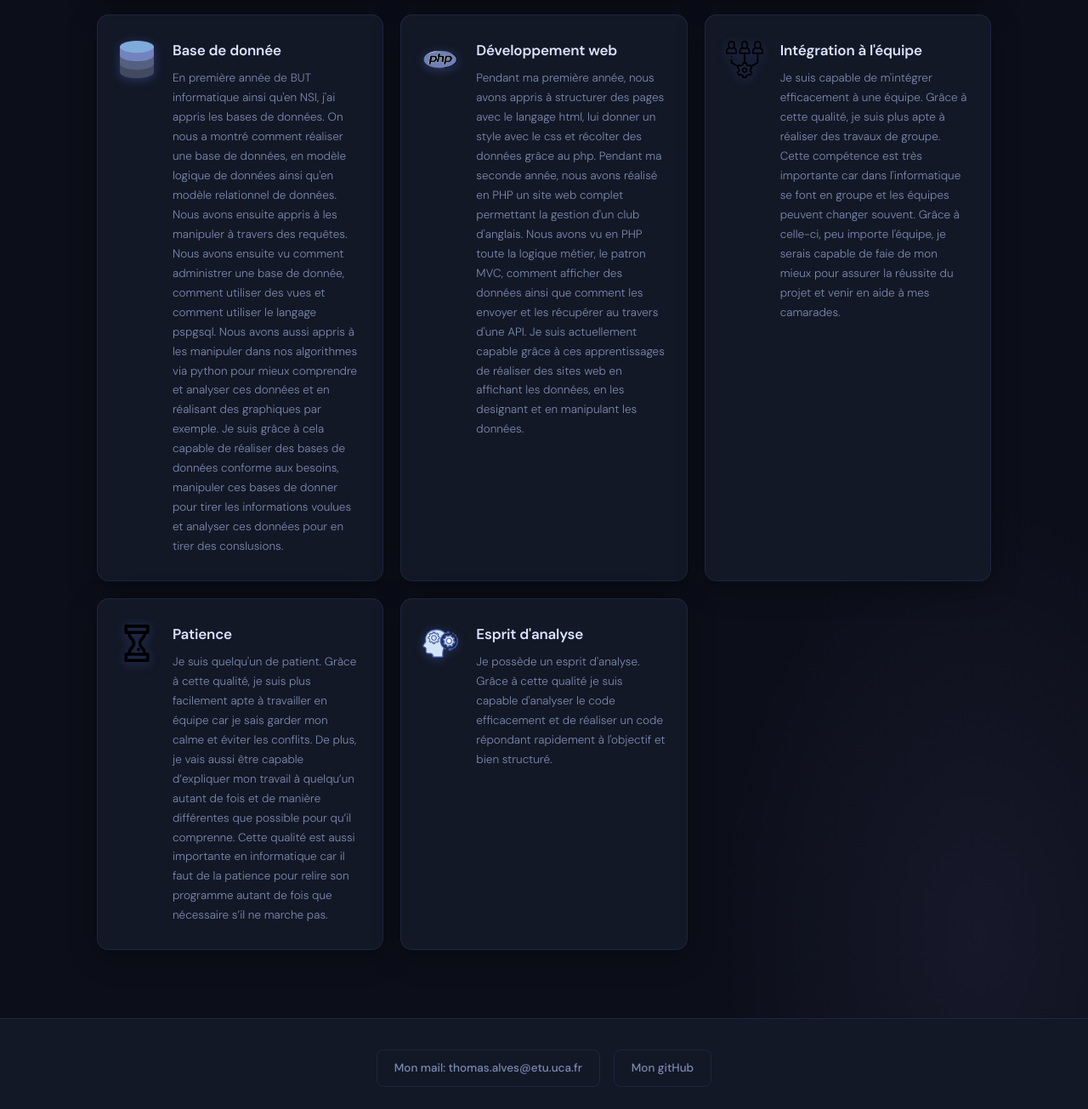
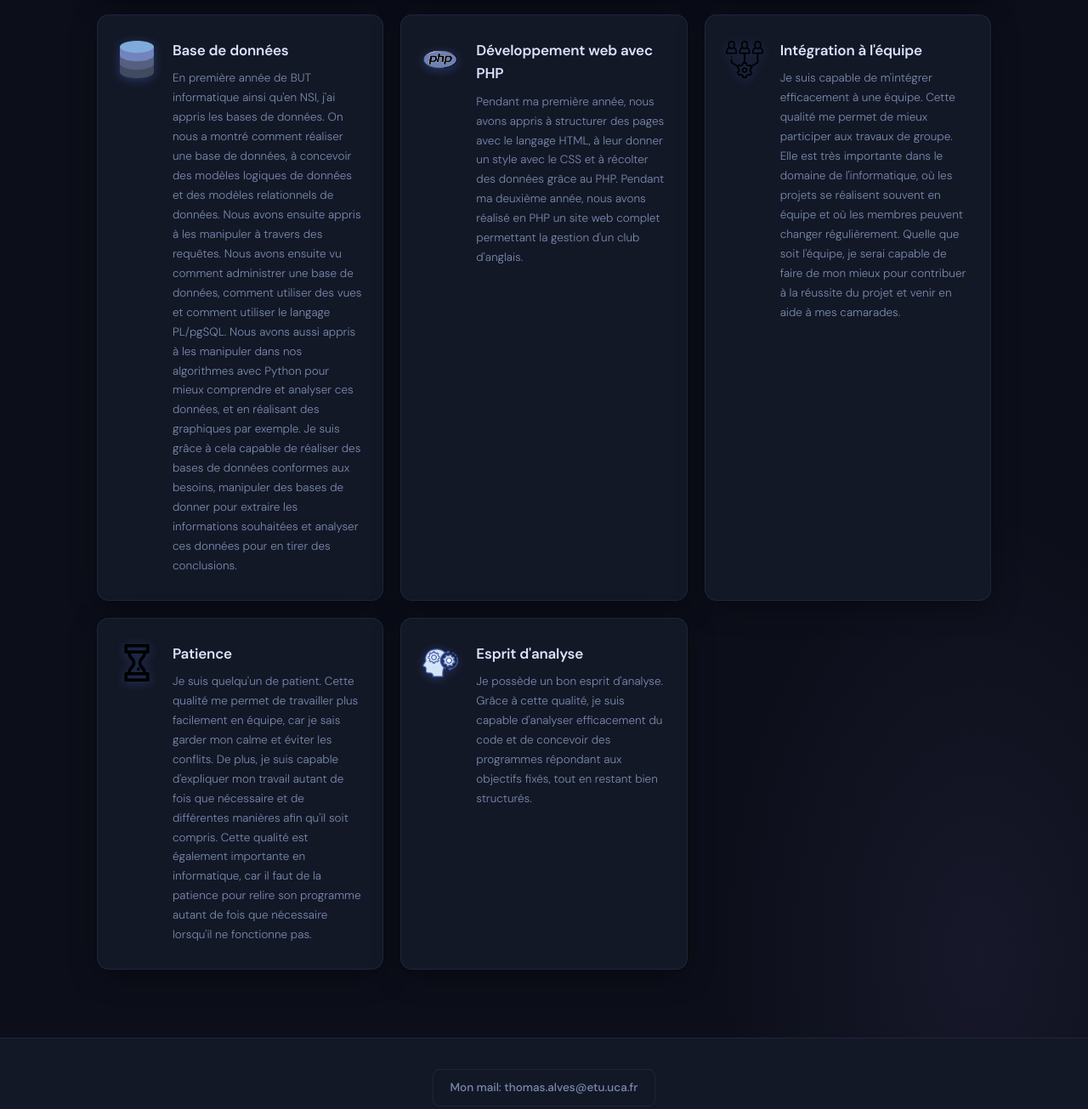
Before and after one commit to tohsam/portfolio, a plain HTML site: page pages/competences.html in a window 1280 px wide. Shown: the part 835-2140 px from the top of the page at 85% size. Drawn offline with Linux system fonts and the light colour scheme.

Commit message:
Refine competence descriptions and fix footer link
Updated text for clarity and corrected minor errors in the competence descriptions. Changed 'gitHub' to 'GitHub' in the footer.

```diff
--- a/pages/competences.html
+++ b/pages/competences.html
@@ -31,14 +31,14 @@
             <img src="../images/Kotlin_Icon.png" alt="Icône Kotlin">
             <div>
                 <h2>Kotlin</h2>
-                <p>Au cours de ma deuxième année, nous avons appris le langage Kotlin. Dans ce langage, nous avons appris à réaliser une application mobile complète. Nous avons appris à faire un visuel, à créer une logique métier ainsi que de communiquer avec une API. Je suis donc grâce à ça capable de réaliser des applications mobiles complètes de A à Z.</p>
+                <p>Au cours de ma deuxième année, nous avons appris le langage Kotlin. Dans ce langage, nous avons appris à réaliser une application mobile complète. Nous avons appris à faire un visuel, à créer une logique métier et à communiquer avec une API. Je suis donc grâce à cela capable de réaliser des applications mobiles complètes de A à Z.</p>
             </div>
         </section>
         <section class="competence">
             <img src="../images/C.png" alt="Icône C">
             <div>
                 <h2>Langage C</h2>
-                <p>Au début de ma première année de BUT, nous avons appris pour nous introduire à l'algorithmie. Nous avons avons appris à manipuler de manière statique ou dynamique des listes, d'appeler de manière récursive des fonctions ainsi que gérer des fichiers. Je suis capable avec cette compétence de gérer des données, trier de manière efficace celles-ci et créer des algorithmes simples.</p>
+                <p>Au début de ma première année de BUT, nous avons appris pour nous initier à l'algorithmique. Nous avons appris à manipuler de manière statique ou dynamique des listes, à appeler des fonctions de manière récursive ainsi qu'à gérer des fichiers. Grâce à cette compétence, je suis capable de gérer des données, trier de manière efficace celles-ci et créer des algorithmes simples.</p>
             </div>
         </section>
 
@@ -46,23 +46,23 @@
             <img src="../images/csharp.png" alt="Icône C#">
             <div>
                 <h2>Développement web</h2>
-                <p>Pendant ma première année, nous avons déécouvert le C# au travers d'un jeu à réaliser en .NET MAUI. En seconde année, nous avons utilisé de nouveaux frameworks du c#: Entity Framework, qui nous a permis de gérer nos données dans notre application, Blazor, afin de réaliser un panel administrateur ainsi que ASP.NET Core pour réaliser notre Web API. Ainsi, je suis capable d'utiliser c# ainsi que beaucoup de ses frameworks pour réaliser des algorithmes, des applications MAUI, faire du Blazor ou encore manipuler des données grâce à Entity Framework.</p>
+                <p>Pendant ma première année, nous avons découvert le C# à travers un jeu à réaliser en .NET MAUI. En deuxième année, nous avons utilisé de nouveaux frameworks de C#: Entity Framework, qui nous a permis de gérer nos données dans notre application, Blazor, afin de réaliser un panel administrateur ainsi que ASP.NET Core pour développer notre Web API. Ainsi, je suis capable d'utiliser c# ainsi que beaucoup de ses frameworks pour réaliser des algorithmes, des applications MAUI, développer avec Blazor ou encore manipuler des données grâce à Entity Framework.</p>
             </div>
         </section>
 
         <section class="competence">
             <img src="../images/bdd.png" alt="Icône BDD">
             <div>
-                <h2>Base de donnée</h2>
-                <p>En première année de BUT informatique ainsi qu'en NSI, j'ai appris les bases de données. On nous a montré comment réaliser une base de données, en modèle logique de données ainsi qu'en modèle relationnel de données. Nous avons ensuite appris à les manipuler à travers des requêtes. Nous avons ensuite vu comment administrer une base de donnée, comment utiliser des vues et comment utiliser le langage pspgsql. Nous avons aussi appris à les manipuler dans nos algorithmes via python pour mieux comprendre et analyser ces données et en réalisant des graphiques par exemple. Je suis grâce à cela capable de réaliser des bases de données conforme aux besoins, manipuler ces bases de donner pour tirer les informations voulues et analyser ces données pour en tirer des conslusions.</p>
+                <h2>Base de données</h2>
+                <p>En première année de BUT informatique ainsi qu'en NSI, j'ai appris les bases de données. On nous a montré comment réaliser une base de données, à concevoir des modèles logiques de données et des modèles relationnels de données. Nous avons ensuite appris à les manipuler à travers des requêtes. Nous avons ensuite vu comment administrer une base de données, comment utiliser des vues et comment utiliser le langage PL/pgSQL. Nous avons aussi appris à les manipuler dans nos algorithmes avec Python pour mieux comprendre et analyser ces données, et en réalisant des graphiques par exemple. Je suis grâce à cela capable de réaliser des bases de données conformes aux besoins, manipuler des bases de donner pour extraire les informations souhaitées et analyser ces données pour en tirer des conclusions.</p>
             </div>
         </section>
 
         <section class="competence">
             <img src="../images/php.png" alt="Icône PHP">
             <div>
-                <h2>Développement web</h2>
-                <p>Pendant ma première année, nous avons appris à structurer des pages avec le langage html, lui donner un style avec le css et récolter des données grâce au php. Pendant ma seconde année, nous avons réalisé en PHP un site web complet permettant la gestion d'un club d'anglais. Nous avons vu en PHP toute la logique métier, le patron MVC, comment afficher des données ainsi que comment les envoyer et les récupérer au travers d'une API. Je suis actuellement capable grâce à ces apprentissages de réaliser des sites web en affichant les données, en les designant et en manipulant les données.</p>
+                <h2>Développement web avec PHP</h2>
+                <p>Pendant ma première année, nous avons appris à structurer des pages avec le langage HTML, à leur donner un style avec le CSS et à récolter des données grâce au PHP. Pendant ma deuxième année, nous avons réalisé en PHP un site web complet permettant la gestion d'un club d'anglais.</p>
             </div>
         </section>
 
@@ -70,7 +70,7 @@
             <img src="../images/equipe.png" alt="Icône Équipe">
             <div>
                 <h2>Intégration à l'équipe</h2>
-                <p>Je suis capable de m'intégrer efficacement à une équipe. Grâce à cette qualité, je suis plus apte à réaliser des travaux de groupe. Cette compétence est très importante car dans l'informatique se font en groupe et les équipes peuvent changer souvent. Grâce à celle-ci, peu importe l'équipe, je serais capable de faie de mon mieux pour assurer la réussite du projet et venir en aide à mes camarades.</p>
+                <p>Je suis capable de m'intégrer efficacement à une équipe. Cette qualité me permet de mieux participer aux travaux de groupe. Elle est très importante dans le domaine de l'informatique, où les projets se réalisent souvent en équipe et où les membres peuvent changer régulièrement. Quelle que soit l'équipe, je serai capable de faire de mon mieux pour contribuer à la réussite du projet et venir en aide à mes camarades.</p>
             </div>
         </section>
 
@@ -78,9 +78,7 @@
             <img src="../images/la-patience.png" alt="Icône Patience">
             <div>
                 <h2>Patience</h2>
-                <p>Je suis quelqu'un de patient. Grâce à cette qualité, je suis plus facilement apte à travailler en équipe car je sais garder mon calme et éviter les conflits.
-                    De plus, je vais aussi être capable d’expliquer mon travail à quelqu’un autant de fois et de manière différentes que possible pour qu’il comprenne.
-                    Cette qualité est aussi importante en informatique car il faut de la patience pour relire son programme autant de fois que nécessaire s’il ne marche pas.</p>
+                <p>Je suis quelqu'un de patient. Cette qualité me permet de travailler plus facilement en équipe, car je sais garder mon calme et éviter les conflits. De plus, je suis capable d'expliquer mon travail autant de fois que nécessaire et de différentes manières afin qu'il soit compris. Cette qualité est également importante en informatique, car il faut de la patience pour relire son programme autant de fois que nécessaire lorsqu'il ne fonctionne pas.</p>
             </div>
         </section>
 
@@ -88,13 +86,12 @@
             <img src="../images/analyse.png" alt="Icône Esprit Analyse">
             <div>
                 <h2>Esprit d'analyse</h2>
-                <p>Je possède un esprit d'analyse. Grâce à cette qualité je suis capable d'analyser le code efficacement et de réaliser un code répondant rapidement à l'objectif et bien structuré. </p>
+                <p>Je possède un bon esprit d'analyse. Grâce à cette qualité, je suis capable d'analyser efficacement du code et de concevoir des programmes répondant aux objectifs fixés, tout en restant bien structurés. </p>
             </div>
         </section>
     </main>
     <footer class="footer">
         <a href="mailto:thomas.alves@etu.uca.fr">Mon mail: thomas.alves@etu.uca.fr</a>
-        <a href="https://github.com/tohsam">Mon gitHub</a>
     </footer>
 </body>
 </html>
```
